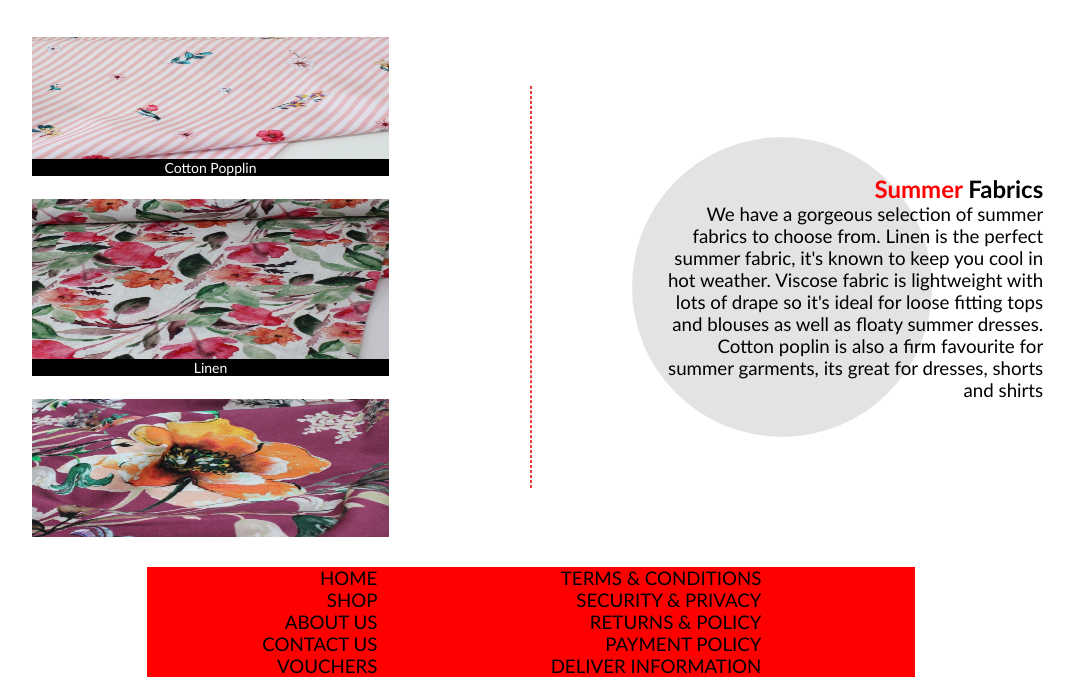
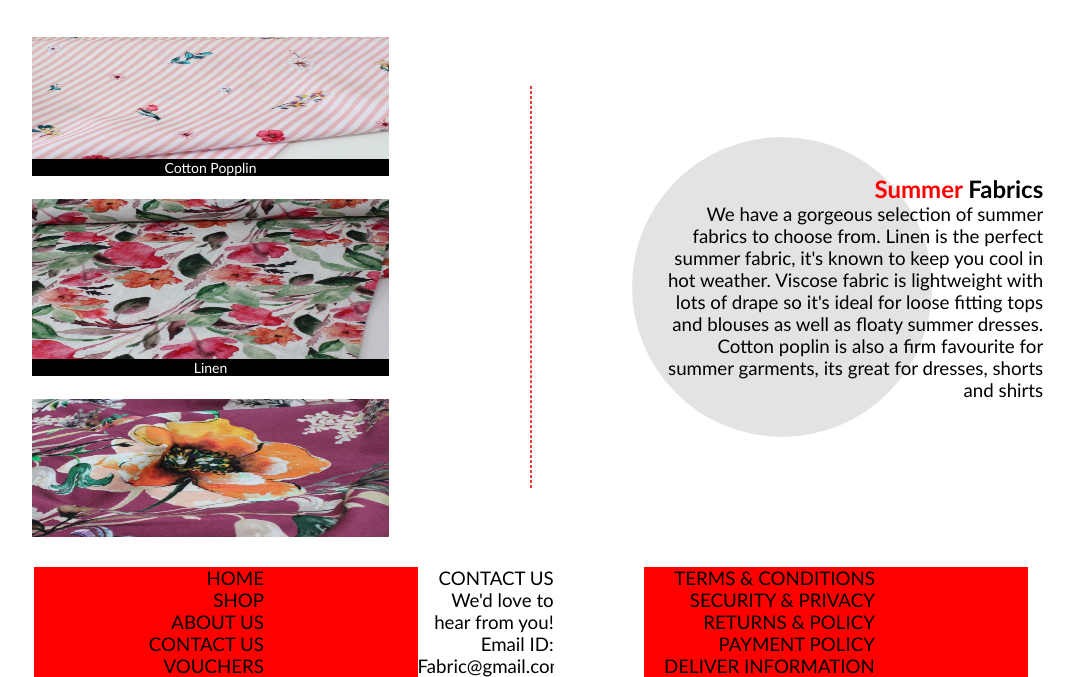
Before and after one commit to Vamshireddy2001/Programming-for-Information-system, a Flask app: page / in a window 1280 px wide. Shown: the part 1532-2209 px from the top of the page, without its empty margins (109-1183 px from the left). Run offline with Flask 3, Linux system fonts and the light colour scheme.

Commit message:
footercenterbox

```diff
--- a/templates/footer.html
+++ b/templates/footer.html
@@ -7,7 +7,9 @@
     <h3>VOUCHERS</h3>
    </nav>
    <div class="boxnav">
-
+      <h3>CONTACT US</h3>
+      <h3>We'd love to hear from you!</h3>
+      <h3>Email ID: Fabric@gmail.com</h3>
    </div>
    <nav>
     <h3>TERMS & CONDITIONS</h3>
```
